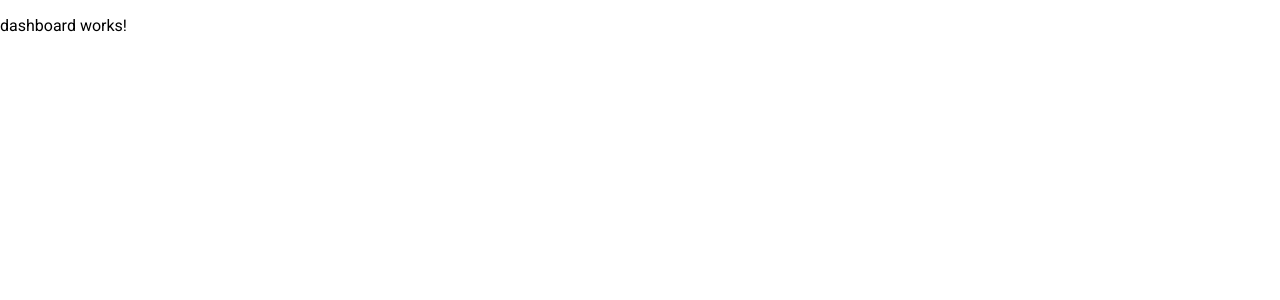
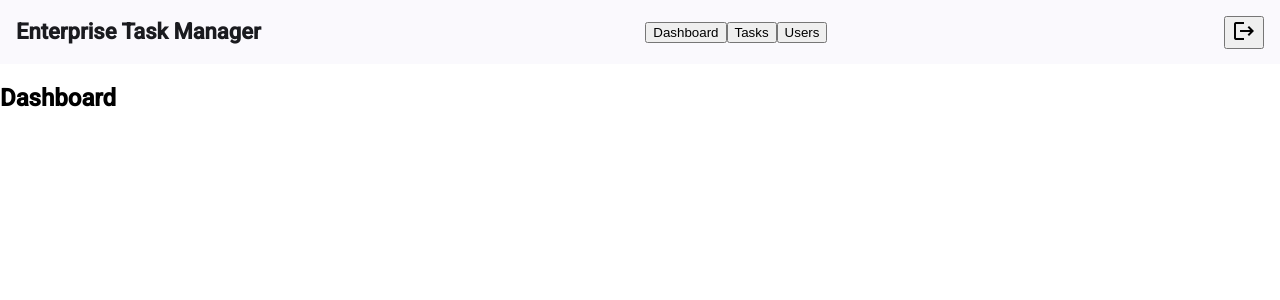
Before and after one commit to niveditarrao27/enterprise-task-manager, an Angular app: page /dashboard in a window 1280 px wide. Shown: the top 300 px of the page. Built offline with nearby package versions, Linux system fonts and the light colour scheme.

Commit message:
Day 6: Added Angular Material navbar with user info and logout

```diff
--- a/src/app/features/dashboard/containers/dashboard/dashboard.component.html
+++ b/src/app/features/dashboard/containers/dashboard/dashboard.component.html
@@ -1 +1,5 @@
-<p>dashboard works!</p>
+<app-navbar></app-navbar>
+
+<div class="page-container">
+    <h2>Dashboard</h2>
+</div>
--- a/src/app/features/dashboard/containers/dashboard/dashboard.component.ts
+++ b/src/app/features/dashboard/containers/dashboard/dashboard.component.ts
@@ -1,8 +1,9 @@
 import { Component } from '@angular/core';
+import { NavbarComponent } from "../../../../shared/components/navbar/navbar.component";
 
 @Component({
   selector: 'app-dashboard',
-  imports: [],
+  imports: [NavbarComponent],
   templateUrl: './dashboard.component.html',
   styleUrl: './dashboard.component.scss'
 })
--- a/src/app/features/tasks/containers/task-list/task-list.component.html
+++ b/src/app/features/tasks/containers/task-list/task-list.component.html
@@ -1 +1,2 @@
+<app-navbar></app-navbar>
 <p>task-list works!</p>
--- a/src/app/features/tasks/containers/task-list/task-list.component.ts
+++ b/src/app/features/tasks/containers/task-list/task-list.component.ts
@@ -1,8 +1,9 @@
 import { Component } from '@angular/core';
+import { NavbarComponent } from "../../../../shared/components/navbar/navbar.component";
 
 @Component({
   selector: 'app-task-list',
-  imports: [],
+  imports: [NavbarComponent],
   templateUrl: './task-list.component.html',
   styleUrl: './task-list.component.scss'
 })
--- a/src/app/features/users/containers/user-list/user-list.component.html
+++ b/src/app/features/users/containers/user-list/user-list.component.html
@@ -1 +1,2 @@
+<app-navbar></app-navbar>
 <p>user-list works!</p>
--- a/src/app/features/users/containers/user-list/user-list.component.ts
+++ b/src/app/features/users/containers/user-list/user-list.component.ts
@@ -1,8 +1,9 @@
 import { Component } from '@angular/core';
+import { SharedModule } from "../../../../shared/shared.module";
 
 @Component({
   selector: 'app-user-list',
-  imports: [],
+  imports: [SharedModule],
   templateUrl: './user-list.component.html',
   styleUrl: './user-list.component.scss'
 })
--- /dev/null
+++ b/src/app/shared/components/navbar/navbar.component.html
@@ -0,0 +1,21 @@
+<mat-toolbar color="primary">
+
+    <span class="app-title">Enterprise Task Manager</span>
+
+    <span class="spacer"></span>
+
+    <button mat-button routerLink="/dashboard">Dashboard</button>
+    <button mat-button routerLink="/tasks">Tasks</button>
+    <button mat-button routerLink="/users">Users</button>
+
+    <span class="spacer"></span>
+
+    <span class="user-name">
+        {{ user?.name }}
+    </span>
+
+    <button mat-icon-button (click)="logout()" aria-label="Logout">
+        <mat-icon>logout</mat-icon>
+    </button>
+
+</mat-toolbar>
--- /dev/null
+++ b/src/app/shared/components/navbar/navbar.component.scss
@@ -0,0 +1,12 @@
+.app-title {
+    font-weight: 600;
+}
+
+.spacer {
+    flex: 1 1 auto;
+}
+
+.user-name {
+    margin-right: 12px;
+    font-weight: 500;
+}
--- /dev/null
+++ b/src/app/shared/components/navbar/navbar.component.ts
@@ -0,0 +1,29 @@
+import { Component } from '@angular/core';
+import { StorageService } from '../../../core/services/storage.service';
+import { Router, RouterModule } from '@angular/router';
+import { MatIcon } from "@angular/material/icon";
+import { MatToolbar } from "@angular/material/toolbar";
+
+@Component({
+  selector: 'app-navbar',
+  imports: [MatIcon, MatToolbar, RouterModule],
+  templateUrl: './navbar.component.html',
+  styleUrl: './navbar.component.scss'
+})
+export class NavbarComponent {
+  user: any;
+
+  constructor(
+    private storage: StorageService,
+    private router: Router
+  ) { }
+
+  ngOnInit(): void {
+    this.user = this.storage.getUser();
+  }
+
+  logout(): void {
+    this.storage.clear();
+    this.router.navigate(['/auth/login']);
+  }
+}
```
Also changed, not shown: src/app/shared/shared.module.ts (+13 -2 lines), 1 other file (tests, documents, lock files or other folders).
